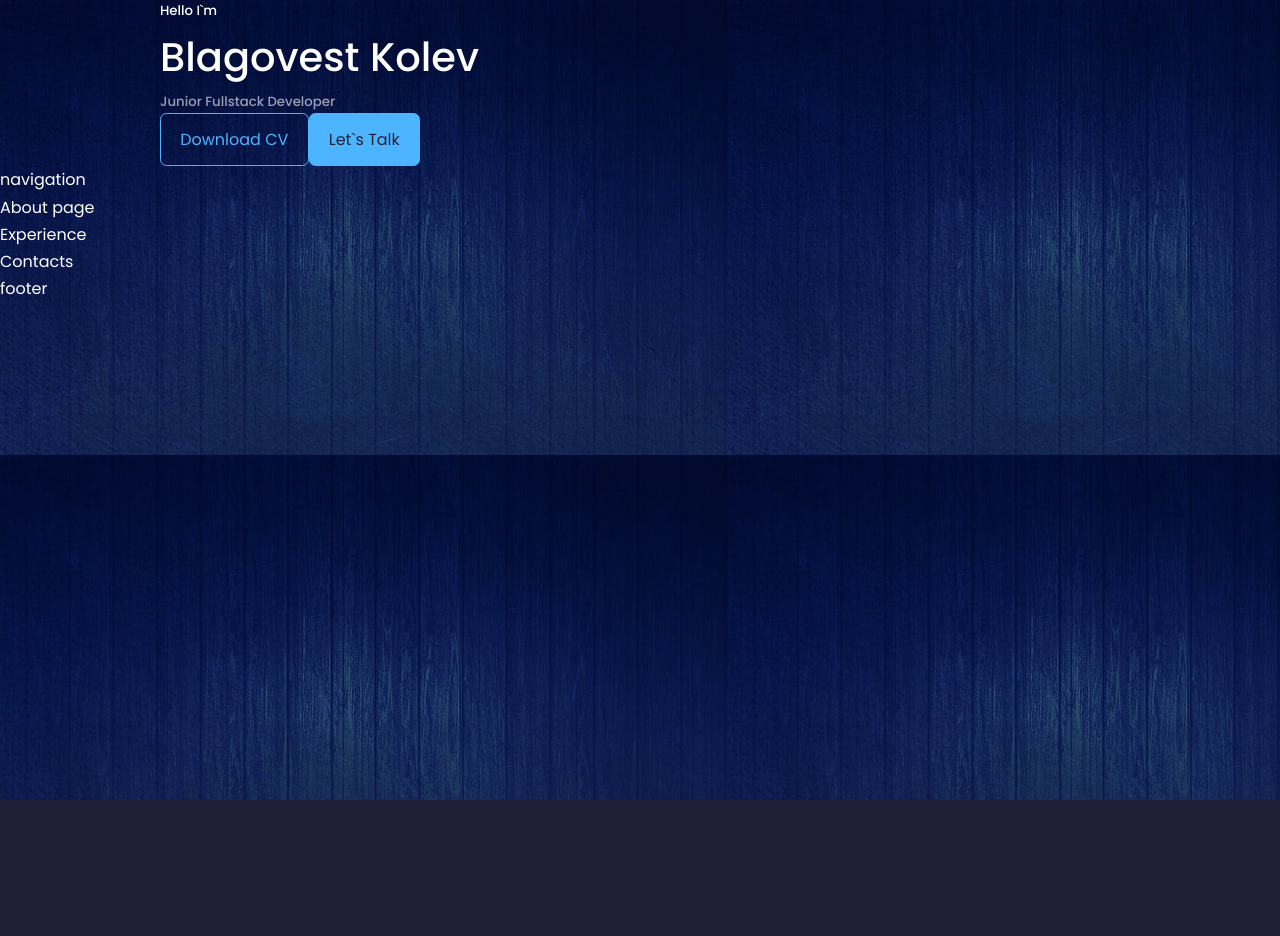
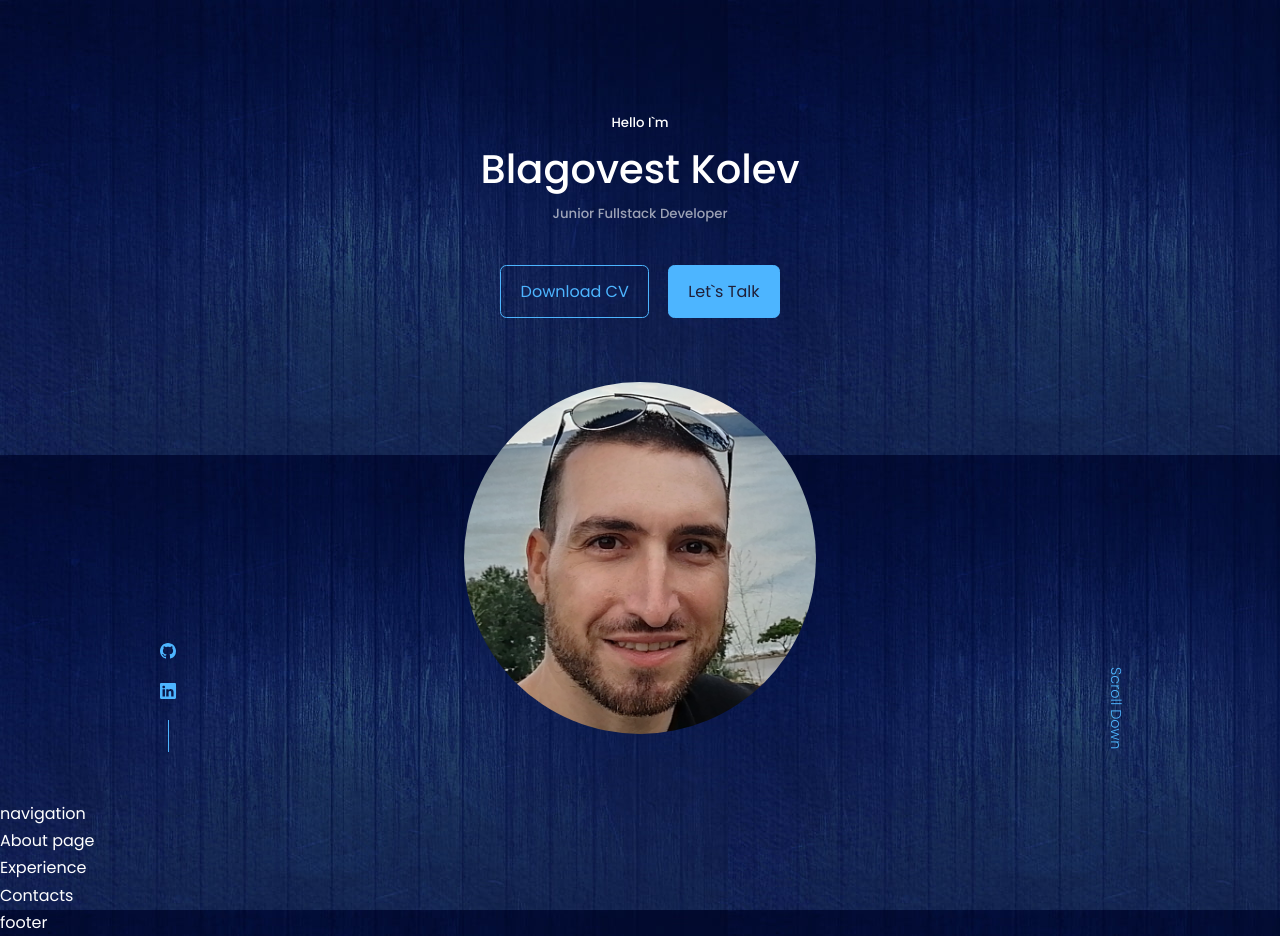
Before and after one commit to BlagoKolev/MyPortfolio, a React (Create React App) app in the folder my-portfolio/: page / in a window 1280 px wide. Before the commit the page ends 800 px from the top, so only its background shows below. Built offline with nearby package versions, Linux system fonts and the light colour scheme.

Commit message:
Finish and customize Header of Portfolio.

```diff
--- a/my-portfolio/package.json
+++ b/my-portfolio/package.json
@@ -8,6 +8,7 @@
     "@testing-library/user-event": "^13.5.0",
     "react": "^18.2.0",
     "react-dom": "^18.2.0",
+    "react-icons": "^4.4.0",
     "react-scripts": "5.0.1",
     "web-vitals": "^2.1.4"
   },
--- a/my-portfolio/src/components/header/Header.js
+++ b/my-portfolio/src/components/header/Header.js
@@ -1,5 +1,7 @@
-import style from './Header.module.css';
-import Helper from './Helper';
+import header from './header.css';
+import HeaderButtons from './HeaderButtons';
+import HeaderSocials from './HeaderSocials';
+import me from '../../assets/me.jpg'
 
 function Header() {
 
@@ -8,7 +10,16 @@ function Header() {
             <h5>Hello I`m</h5>
             <h1>Blagovest Kolev</h1>
             <h5 className='text-light'>Junior Fullstack Developer</h5>
-            <Helper />
+
+            <HeaderButtons />
+            <HeaderSocials/>
+
+            <div className='me'>
+                <img src={me} alt='my picture'></img>
+            </div>
+
+            <a href='#contacts' className='scroll__down'>Scroll Down</a>
+
         </div>
     </header>)
 }
--- a/my-portfolio/src/components/header/Helper.js
+++ b/my-portfolio/src/components/header/HeaderButtons.js
@@ -1,11 +1,12 @@
 import CV from '../../assets/cv.pdf';
-function Helper() {
+
+function HeaderButtons() {
     return (
-        <div className="helper">
+        <div className="header__buttons">
             <a href={CV} download className="btn">Download CV</a>
             <a href="#contacts" className="btn btn-primary">Let`s Talk</a>
         </div>
     )
 }
 
-export default Helper;
+export default HeaderButtons;
--- /dev/null
+++ b/my-portfolio/src/components/header/HeaderSocials.js
@@ -0,0 +1,12 @@
+import { BsGithub, BsLinkedin } from 'react-icons/bs';
+
+function HeaderSocials() {
+    return (
+        <div className="header__socials">
+            <a href="" target="_blank"><BsGithub /></a>
+            <a href="" target="_blank"><BsLinkedin /></a>
+        </div>
+    )
+}
+
+export default HeaderSocials;
--- /dev/null
+++ b/my-portfolio/src/components/header/header.css
@@ -0,0 +1,82 @@
+header {
+    height: 100vh;
+    padding-top: 7rem;
+    overflow: hidden;
+}
+
+.header__container {
+    text-align: center;
+    height: 100%;
+    position: relative;
+}
+
+/* =============== Header buttons ==============*/
+
+.header__buttons {
+    margin-top: 2.5rem;
+    display: flex;
+    gap: 1.2rem;
+    justify-content: center;
+}
+
+/* =============== Header Socials ==============*/
+
+.header__socials {
+    display: flex;
+    flex-direction: column;
+    align-items: center;
+    gap: 0.8rem;
+    position: absolute;
+    left: 0;
+    bottom: 3rem;
+}
+
+.header__socials::after {
+    content: '';
+    width: 1px;
+    height: 2rem;
+    background: var(--color-primary);
+}
+
+/* =============== Header Image ==============*/
+
+.me {
+    background: linear-gradient(var(--color-primary), transparent);
+    width: 22rem;
+    height: 22rem;
+    position: absolute;
+    left: calc(50% - 11rem);
+    margin-top: 4rem;
+    border-radius: 50%;
+    overflow: hidden;
+    /*padding: 5rem 1.5rem 1.5rem 1.5rem ;*/
+}
+
+/* =============== Scroll Down ==============*/
+
+.scroll__down {
+    position: absolute;
+    right: -2.3rem;
+    bottom: 5rem;
+    transform: rotate(90deg);
+    font-weight: 300;
+    font-size: 0.9rem;
+}
+
+/*=============== MEDIA QUERIES (Medium devices) ===============*/
+@media screen and (max-width: 1024px) {
+    header {
+        height: 68vh;
+    }
+}
+
+/*=============== MEDIA QUERIES (Small devices) ===============*/
+@media screen and (max-width: 600px) {
+    header {
+        height: 100vh;
+    }
+    .header__socials, .scroll__down {
+        display: none;
+    }
+
+}
```
Also changed, not shown: my-portfolio/src/assets/me.jpg (added), my-portfolio/src/components/header/Header.module.css (deleted), 1 other file (tests, documents, lock files or other folders).
